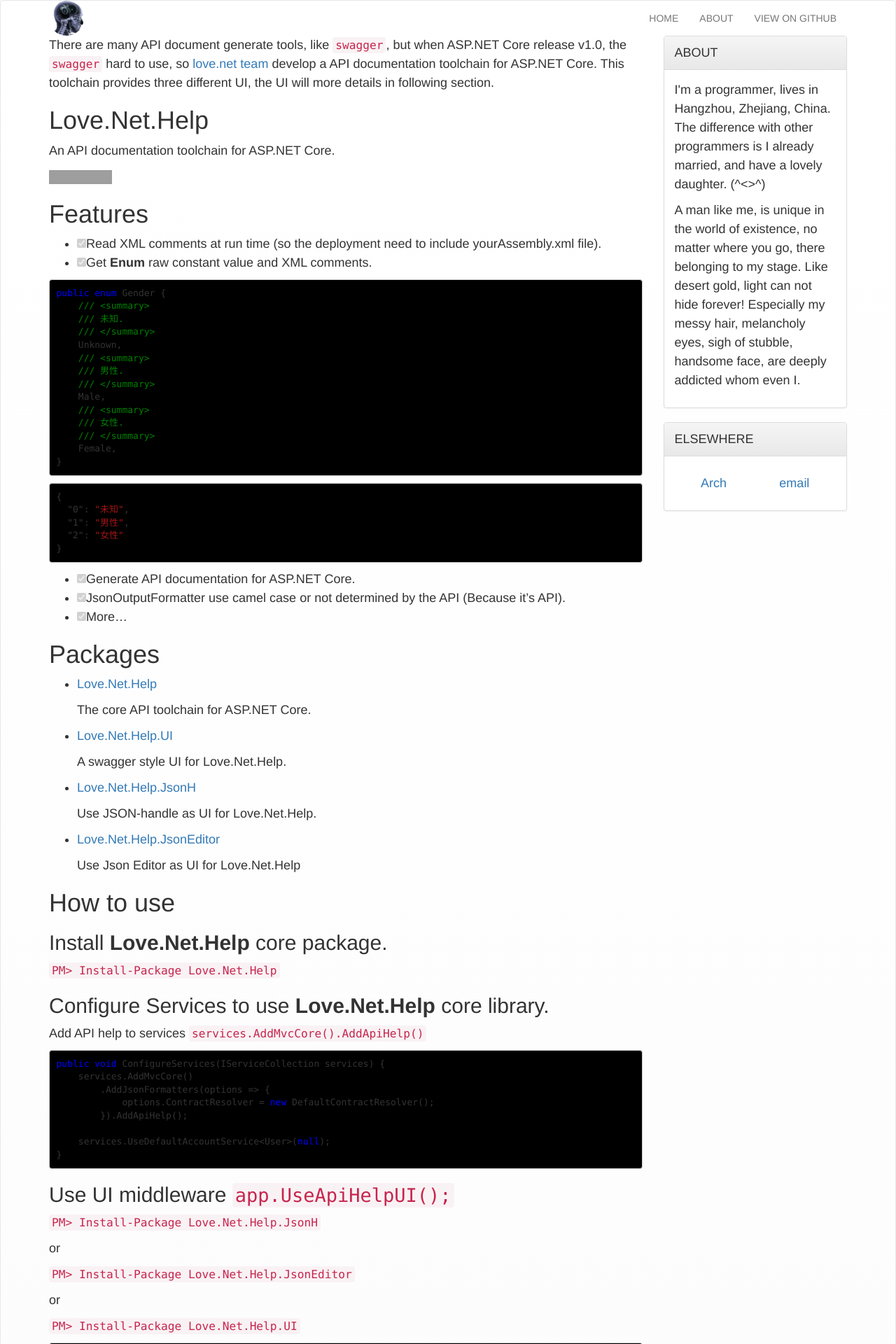
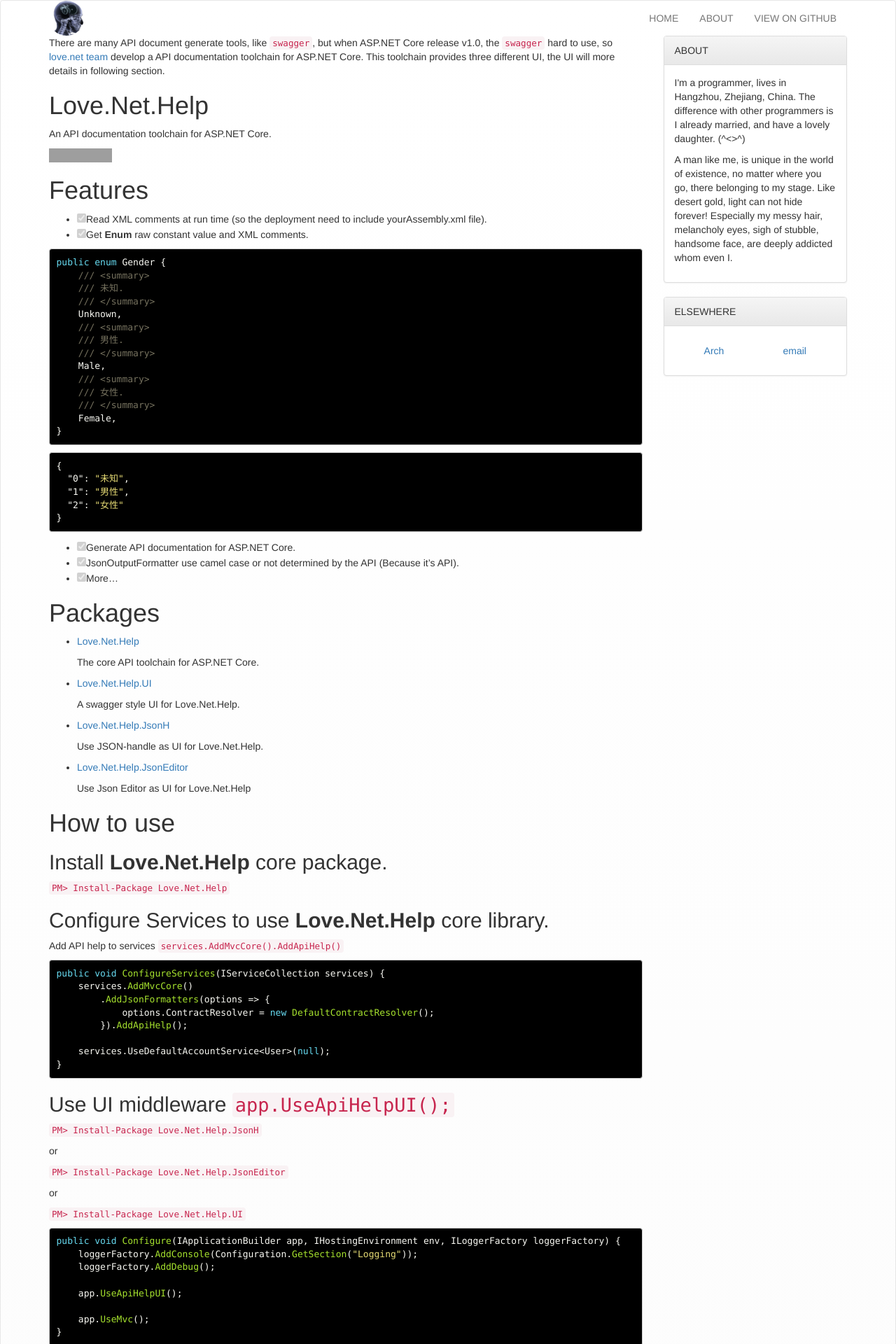
Before and after one commit to rigofunc/xyting.github.io, a Jekyll site: the page built from _posts/2016-10-10-Love-net-help.md, in a window 1280 px wide. Shown: the top 1920 px of the page at 70% size. Built offline with Jekyll 4.4.1, drawn with Linux system fonts in a browser that asks for light colours; grey boxes are pictures that could not be loaded.

Commit message:
feat: use monokai

```diff
--- a/_layouts/default.html
+++ b/_layouts/default.html
@@ -9,9 +9,9 @@
   <title>{% if page.title %} {{ page.title }} {% else %} {{ site.name }} {% endif %}</title>
 
   <link href="{{ site.url }}/assets/css/bootstrap.min.css" rel="stylesheet">
-  <link href="{{ site.url }}/assets/css/bootstrap-theme.min.css" rel="stylesheet">
+  <link href="{{ site.url }}/assets/css/bootstrap-theme.min.css" rel="stylesheet"
   <link href="{{ site.url }}/assets/css/site.css" rel="stylesheet">
-  <link href="{{ site.url }}/assets/css/vs.css" rel="stylesheet">
+  <link href="{{ site.url }}/assets/css/monokai.css" rel="stylesheet">
 </head>
 
 <body
--- /dev/null
+++ b/assets/css/monokai.css
@@ -0,0 +1,65 @@
+pre[class='highlight'] {background-color:#000000;}
+.highlight .hll { background-color: #49483e }
+.highlight .c { color: #75715e } /* Comment */
+.highlight .err { color: #960050; background-color: #1e0010 } /* Error */
+.highlight .k { color: #66d9ef } /* Keyword */
+.highlight .l { color: #ae81ff } /* Literal */
+.highlight .n { color: #f8f8f2 } /* Name */
+.highlight .o { color: #f92672 } /* Operator */
+.highlight .p { color: #f8f8f2 } /* Punctuation */
+.highlight .cm { color: #75715e } /* Comment.Multiline */
+.highlight .cp { color: #75715e } /* Comment.Preproc */
+.highlight .c1 { color: #75715e } /* Comment.Single */
+.highlight .cs { color: #75715e } /* Comment.Special */
+.highlight .ge { font-style: italic } /* Generic.Emph */
+.highlight .gs { font-weight: bold } /* Generic.Strong */
+.highlight .kc { color: #66d9ef } /* Keyword.Constant */
+.highlight .kd { color: #66d9ef } /* Keyword.Declaration */
+.highlight .kn { color: #f92672 } /* Keyword.Namespace */
+.highlight .kp { color: #66d9ef } /* Keyword.Pseudo */
+.highlight .kr { color: #66d9ef } /* Keyword.Reserved */
+.highlight .kt { color: #66d9ef } /* Keyword.Type */
+.highlight .ld { color: #e6db74 } /* Literal.Date */
+.highlight .m { color: #ae81ff } /* Literal.Number */
+.highlight .s { color: #e6db74 } /* Literal.String */
+.highlight .na { color: #a6e22e } /* Name.Attribute */
+.highlight .nb { color: #f8f8f2 } /* Name.Builtin */
+.highlight .nc { color: #a6e22e } /* Name.Class */
+.highlight .no { color: #66d9ef } /* Name.Constant */
+.highlight .nd { color: #a6e22e } /* Name.Decorator */
+.highlight .ni { color: #f8f8f2 } /* Name.Entity */
+.highlight .ne { color: #a6e22e } /* Name.Exception */
+.highlight .nf { color: #a6e22e } /* Name.Function */
+.highlight .nl { color: #f8f8f2 } /* Name.Label */
+.highlight .nn { color: #f8f8f2 } /* Name.Namespace */
+.highlight .nx { color: #a6e22e } /* Name.Other */
+.highlight .py { color: #f8f8f2 } /* Name.Property */
+.highlight .nt { color: #f92672 } /* Name.Tag */
+.highlight .nv { color: #f8f8f2 } /* Name.Variable */
+.highlight .ow { color: #f92672 } /* Operator.Word */
+.highlight .w { color: #f8f8f2 } /* Text.Whitespace */
+.highlight .mf { color: #ae81ff } /* Literal.Number.Float */
+.highlight .mh { color: #ae81ff } /* Literal.Number.Hex */
+.highlight .mi { color: #ae81ff } /* Literal.Number.Integer */
+.highlight .mo { color: #ae81ff } /* Literal.Number.Oct */
+.highlight .sb { color: #e6db74 } /* Literal.String.Backtick */
+.highlight .sc { color: #e6db74 } /* Literal.String.Char */
+.highlight .sd { color: #e6db74 } /* Literal.String.Doc */
+.highlight .s2 { color: #e6db74 } /* Literal.String.Double */
+.highlight .se { color: #ae81ff } /* Literal.String.Escape */
+.highlight .sh { color: #e6db74 } /* Literal.String.Heredoc */
+.highlight .si { color: #e6db74 } /* Literal.String.Interpol */
+.highlight .sx { color: #e6db74 } /* Literal.String.Other */
+.highlight .sr { color: #e6db74 } /* Literal.String.Regex */
+.highlight .s1 { color: #e6db74 } /* Literal.String.Single */
+.highlight .ss { color: #e6db74 } /* Literal.String.Symbol */
+.highlight .bp { color: #f8f8f2 } /* Name.Builtin.Pseudo */
+.highlight .vc { color: #f8f8f2 } /* Name.Variable.Class */
+.highlight .vg { color: #f8f8f2 } /* Name.Variable.Global */
+.highlight .vi { color: #f8f8f2 } /* Name.Variable.Instance */
+.highlight .il { color: #ae81ff } /* Literal.Number.Integer.Long */
+
+.highlight .gh { } /* Generic Heading & Diff Header */
+.highlight .gu { color: #75715e; } /* Generic.Subheading & Diff Unified/Comment? */
+.highlight .gd { color: #f92672; } /* Generic.Deleted & Diff Deleted */
+.highlight .gi { color: #a6e22e; } /* Generic.Inserted & Diff Inserted */
```
